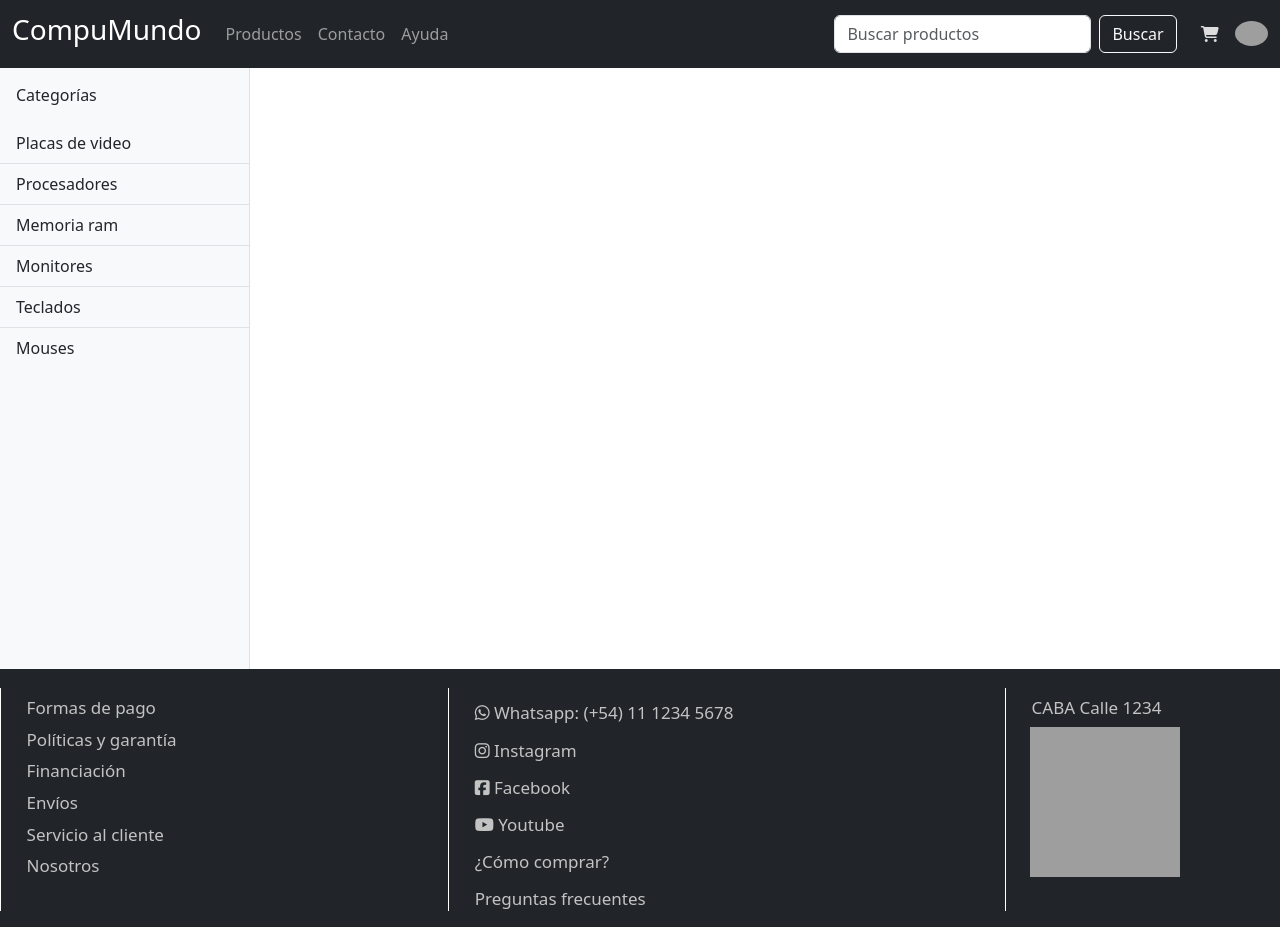
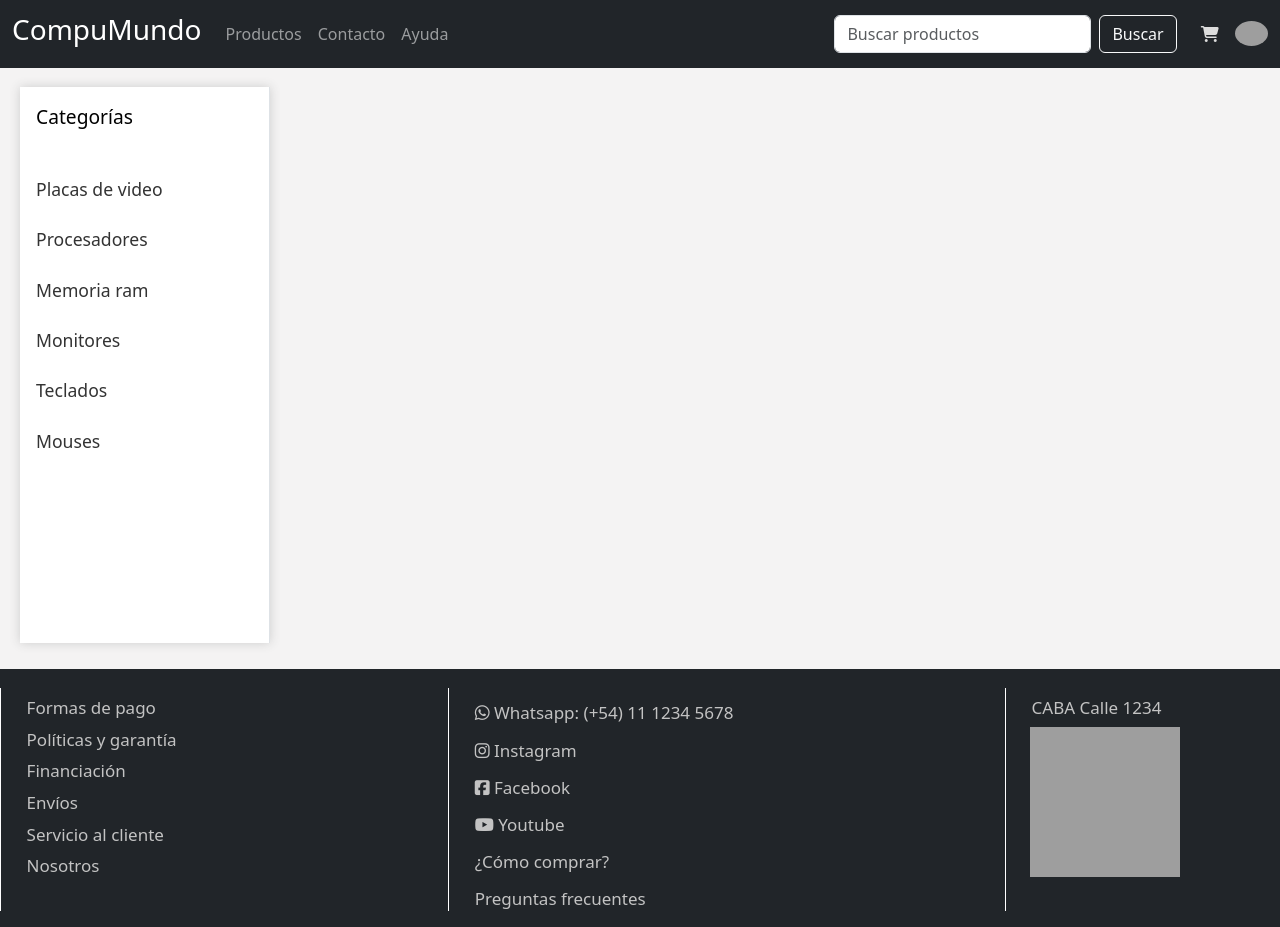
Before and after one commit to Marcos-Equi/compumundo, a Flask app: page /producto in a window 1280 px wide. Run offline with Flask 3, Linux system fonts and the light colour scheme; data that the repository does not hold is empty; grey boxes are pictures that could not be loaded.

Commit message:
Retoques en el front de productos

```diff
--- a/frontend/static/css/products.css
+++ b/frontend/static/css/products.css
@@ -2,10 +2,21 @@
     margin-top: 67px;
 }
 
+.content-wrap {
+    background-color: #f4f3f3;
+}
+
 .card {
     height: 250px !important;
+    width: 90% !important;
     padding: 1px;
     box-shadow: 0 0 10px rgba(0, 0, 0, 0.1);
+}
+
+.product-card {
+    display: flex;
+    flex-direction: row;
+    justify-content: space-around;
 }
 
 .card-img {
@@ -37,6 +48,39 @@
     color: rgb(0, 80, 154);
 }
 
+.data_prod {
+    height: 100%;
+}
+
+#content-wrapper {
+    width: auto !important;
+}
+
+#sidebar-wrapper {
+    background-color: white;
+    box-shadow: #cdcdcd 0px 0px 10px 0px;
+    height: 60% !important;
+    margin: 20px;
+}
+
+.sidebar-heading {
+    font-size: larger;
+    color: #000000;
+
+}
+
+.list-group-item {
+    padding-block: 12px !important;
+    color: rgb(51, 51, 51) !important;
+    border: none !important;
+    font-size: 1.1rem;
+}
+
+.list-group-item:hover {
+    background-color: #dfdfdf !important;
+    transition: 0.1s;
+}
+
 #agregar_car {
     width: 30%;
 }
--- a/frontend/static/css/styles.css
+++ b/frontend/static/css/styles.css
@@ -1,5 +1,6 @@
 body {
     height: 100vh;
+    font-family: 'Roboto', sans-serif;
 }
 .carrito {
     color: #ddd;
--- a/frontend/static/js/products.js
+++ b/frontend/static/js/products.js
@@ -10,7 +10,7 @@ function printProducts(products) {
         const productCard = `
             <div class="col-12 product-card">
                 <div class="card">
-                    <div class="row g-0">
+                    <div class="row g-0 data_prod">
                         <div class="col-md-4">
                             <img src=${prod.imagen} class="img-fluid rounded-start card-img"
                                 alt=${prod.imagen}>
--- a/frontend/templates/detallesProd.html
+++ b/frontend/templates/detallesProd.html
@@ -10,6 +10,7 @@
         integrity="sha384-QWTKZyjpPEjISv5WaRU9OFeRpok6YctnYmDr5pNlyT2bRjXh0JMhjY6hW+ALEwIH" crossorigin="anonymous">
     <link rel="stylesheet" href="/static/css/detallesProd.css">
     <link rel="stylesheet" href="/static/css/footer.css">
+    <link rel="stylesheet" href="/static/css/styles.css">
 </head>
 
 <body>
--- a/frontend/templates/products.html
+++ b/frontend/templates/products.html
@@ -75,20 +75,22 @@
             <div id="productos-body">
                 <div class="d-flex">
                     <!-- Include Sidebar -->
-                    <div class="bg-light border-end vh-100 productos-body" id="sidebar-wrapper">
-                        <div class="sidebar-heading p-3">Categorías</div>
+                    <div class="border-end vh-100 productos-body" id="sidebar-wrapper">
+                        <div class="sidebar-heading p-3">
+                            <p>Categorías</p>
+                        </div>
                         <div class="list-group list-group-flush">
-                            <a href="#" class="list-group-item list-group-item-action bg-light"
+                            <a href="#" class="list-group-item list-group-item-action"
                                 onclick="filtrarProductos('Placa de video')">Placas de video</a>
-                            <a href="#" class="list-group-item list-group-item-action bg-light"
+                            <a href="#" class="list-group-item list-group-item-action "
                                 onclick="filtrarProductos('Procesador')">Procesadores</a>
-                            <a href="#" class="list-group-item list-group-item-action bg-light"
+                            <a href="#" class="list-group-item list-group-item-action "
                                 onclick="filtrarProductos('Memoria ram')">Memoria ram</a>
-                            <a href="#" class="list-group-item list-group-item-action bg-light"
+                            <a href="#" class="list-group-item list-group-item-action "
                                 onclick="filtrarProductos('Monitor')">Monitores</a>
-                            <a href="#" class="list-group-item list-group-item-action bg-light"
+                            <a href="#" class="list-group-item list-group-item-action "
                                 onclick="filtrarProductos('Teclado')">Teclados</a>
-                            <a href="#" class="list-group-item list-group-item-action bg-light"
+                            <a href="#" class="list-group-item list-group-item-action "
                                 onclick="filtrarProductos('Mouse')">Mouses</a>
                         </div>
                     </div>
```
